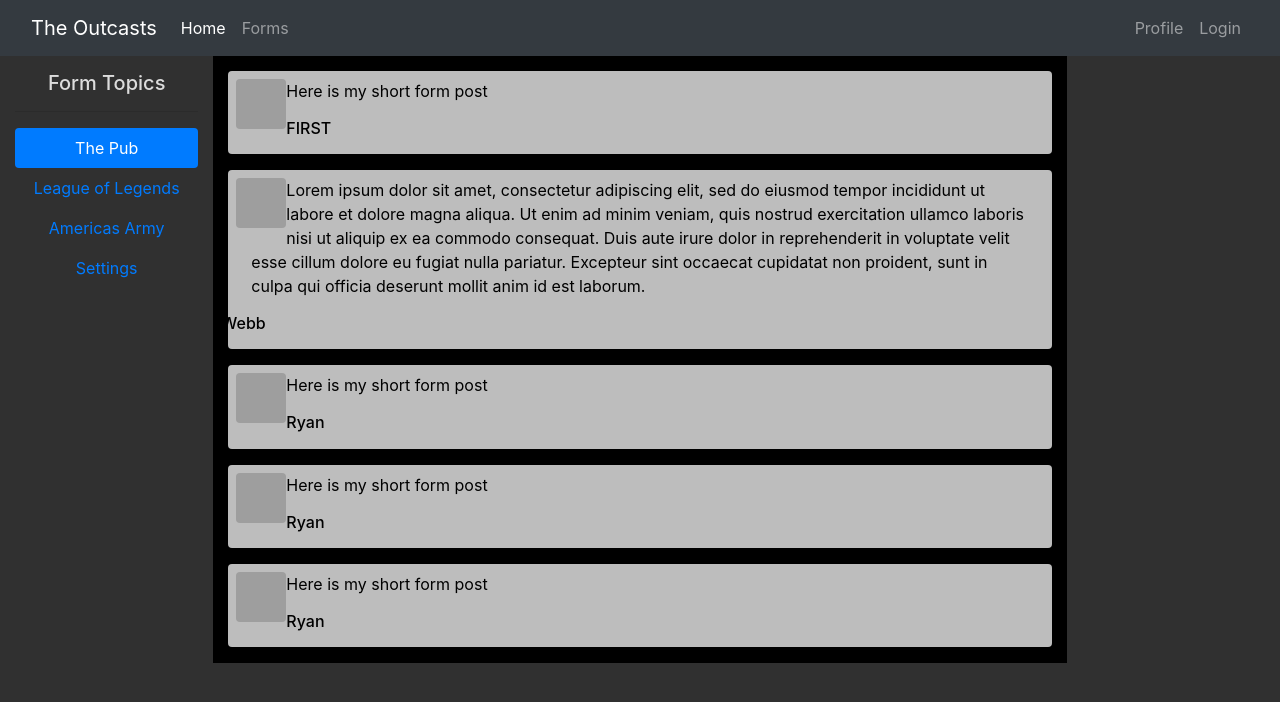
After one commit to OcWebb/Outcasts-Website, a Flask app: page /forms/ in a window 1280 px wide. The commit adds this page. Shown: the top 702 px of the page. Run offline with Flask 2, Linux system fonts and the light colour scheme; some libraries are stand-ins or nearby versions; grey boxes are pictures that could not be loaded.

Commit message:
- basic layout of the site

```diff
--- a/app_package/routes.py
+++ b/app_package/routes.py
@@ -1,7 +1,47 @@
 from flask import render_template
 from app_package import app
+"""
+members list with classes
+--form banner for user
+    profile pic
+    username
+    online list with mmbers list
+
+"""
+posts = [
+    {
+        'username': 'FIRST',
+        'content': 'Here is my short form post',
+        'pic': 'https://pngimage.net/wp-content/uploads/2018/05/default-user-profile-image-png-7.png'
+    },
+    {
+        'username': 'Webb',
+        'content': 'Lorem ipsum dolor sit amet, consectetur adipiscing elit, sed do eiusmod tempor incididunt ut labore et dolore magna aliqua. Ut enim ad minim veniam, quis nostrud exercitation ullamco laboris nisi ut aliquip ex ea commodo consequat. Duis aute irure dolor in reprehenderit in voluptate velit esse cillum dolore eu fugiat nulla pariatur. Excepteur sint occaecat cupidatat non proident, sunt in culpa qui officia deserunt mollit anim id est laborum.',
+        'pic': 'https://pngimage.net/wp-content/uploads/2018/05/default-user-profile-image-png-7.png'
+    },
+    {
+        'username': 'Ryan',
+        'content': 'Here is my short form post',
+        'pic': 'https://pngimage.net/wp-content/uploads/2018/05/default-user-profile-image-png-7.png'
+    },
+    {
+        'username': 'Ryan',
+        'content': 'Here is my short form post',
+        'pic': 'https://pngimage.net/wp-content/uploads/2018/05/default-user-profile-image-png-7.png'
+    },
+    {
+        'username': 'Ryan',
+        'content': 'Here is my short form post',
+        'pic': 'https://pngimage.net/wp-content/uploads/2018/05/default-user-profile-image-png-7.png'
+    }
+]
 
 
-@app.route('/', methods=['POST', 'GET'])
+@app.route('/', methods=['GET'])
 def index():
-    return render_template('base.html')
+    return render_template('home.html')
+
+
+@app.route('/forms/', methods=['GET', 'POST'])
+def forms():
+    return render_template('forms.html', posts=posts)
--- a/app_package/static/css/main.css
+++ b/app_package/static/css/main.css
@@ -1,15 +1,31 @@
 body{
-    background-color: #c9f4ff;
+    background-color: #303030;
+    color: gainsboro;
+    padding-top: 55px;
 }
 
 .left-sidebar {
-    background-color: #93d4ff;
+    background-color: #303030;
 }
 
 .main-content {
-    background-color: #3ef9ea;
+    background-color: black;
 }
 
 .right-sidebar {
-    background-color: #93d4ff;
+    background-color: #303030;
 }
+
+.formPost {
+    background-color: #bdbdbd;
+    color: black;
+}
+
+.profile-pic {
+    width: 50px;
+    height: 50px;
+}
+
+.user-info {
+    padding-left: 0;
+}
--- a/app_package/templates/base.html
+++ b/app_package/templates/base.html
@@ -8,12 +8,14 @@
     <meta http-equiv="X-UA-Compatible" content="ie=edge">
     <link rel="stylesheet" href="https://stackpath.bootstrapcdn.com/bootstrap/4.4.1/css/bootstrap.min.css" integrity="sha384-Vkoo8x4CGsO3+Hhxv8T/Q5PaXtkKtu6ug5TOeNV6gBiFeWPGFN9MuhOf23Q9Ifjh" crossorigin="anonymous">
     <link rel="stylesheet" href="{{ url_for('static', filename='css/main.css') }}">
+
     <title>The Outcasts</title>
 </head>
 
 <body>
-    <nav class="navbar navbar-expand-lg navbar-light bg-light">
-    <a class="navbar-brand" href="#">The Outcasts</a>
+    <nav class="navbar navbar-expand-lg navbar-dark bg-dark fixed-top">
+        <div class="container-fluid">
+            <a class="navbar-brand" href="/">The Outcasts</a>
             <button class="navbar-toggler" type="button" data-toggle="collapse" data-target="#navbarSupportedContent" aria-controls="navbarSupportedContent" aria-expanded="false" aria-label="Toggle navigation">
                 <span class="navbar-toggler-icon"></span>
             </button>
@@ -21,40 +23,40 @@
             <div class="collapse navbar-collapse" id="navbarSupportedContent">
                 <ul class="navbar-nav mr-auto">
                     <li class="nav-item active">
-            <a class="nav-link" href="#">Home</a>
+                        <a class="nav-link" href="/">Home</a>
                     </li>
                     <li class="nav-item">
-            <a class="nav-link" href="#">Form</a>
-        </li>
-        <li class="nav-item dropdown">
-            <a class="nav-link dropdown-toggle" href="#" id="navbarDropdown" role="button" data-toggle="dropdown" aria-haspopup="true" aria-expanded="false">
-            Games
-            </a>
-            <div class="dropdown-menu" aria-labelledby="navbarDropdown">
-            <a class="dropdown-item" href="#">Americas Army</a>
-            <a class="dropdown-item" href="#">Warzone</a>
-            <div class="dropdown-divider"></div>
-            <a class="dropdown-item" href="#">Something else here</a>
-            </div>
+                        <a class="nav-link" href="/forms/">Forms</a>
                     </li>
                 </ul>
-        <form class="form-inline my-2 my-lg-0">
-        <input class="form-control mr-sm-2" type="search" placeholder="Search" aria-label="Search">
-        <button class="btn btn-outline-success my-2 my-sm-0" type="submit">Search</button>
-        </form>
+                <ul class="nav navbar-nav navbar-right">
+                    <li class="nav-item">
+                        <a class="nav-link" href="#">Profile</a>
+                    </li>
+                    <li class="nav-item">
+                        <a class="nav-link" href="#">Login</a>
+                    </li>
+                </ul>
+            </div>
         </div>
     </nav>
+    <div class="container-fluid">
         <div class="row">
-        <div class="col left-sidebar">
-            <h3>sidebar left</h3>
+            <div class="col-lg-2 col-md-2 col-sm-2 col-xs-2 left-sidebar">
+                {% block sidebarLeft %} {% endblock %}
             </div>
-        <div class="col-8 main-content">
-            <h1>Main Content</h1>
+            <div class="col-lg-8 col-md-10 col-sm-10 col-xs-10 main-content">
+                {% block mainContent %} {% endblock %}
             </div>
-        <div class="col right-sidebar">
-            <h3>sidebar right</h3>
+            <div class="col-lg-2 hidden-md hidden-sm hidden-xs right-sidebar">
+                <!--<iframe class="col-lg-12 col-md-12" src="https://discordapp.com/widget?id=154070770656608256&theme=dark" width="300" height="400" allowtransparency="true" frameborder="0"></iframe>-->
             </div>
         </div>
+    </div>
+
+    <script src="https://code.jquery.com/jquery-3.3.1.slim.min.js" integrity="sha384-q8i/X+965DzO0rT7abK41JStQIAqVgRVzpbzo5smXKp4YfRvH+8abtTE1Pi6jizo" crossorigin="anonymous"></script>
+    <script src="https://cdnjs.cloudflare.com/ajax/libs/popper.js/1.14.7/umd/popper.min.js" integrity="sha384-UO2eT0CpHqdSJQ6hJty5KVphtPhzWj9WO1clHTMGa3JDZwrnQq4sF86dIHNDz0W1" crossorigin="anonymous"></script>
+    <script src="https://stackpath.bootstrapcdn.com/bootstrap/4.3.1/js/bootstrap.min.js" integrity="sha384-JjSmVgyd0p3pXB1rRibZUAYoIIy6OrQ6VrjIEaFf/nJGzIxFDsf4x0xIM+B07jRM" crossorigin="anonymous"></script>
 </body>
 
 </html>
--- /dev/null
+++ b/app_package/templates/forms.html
@@ -0,0 +1,31 @@
+{% extends 'base.html' %}
+
+{% block mainContent %}
+
+{% for post in posts %}
+
+<div class="container-fluid rounded formPost my-3 p-2">
+    <div class="container user-info col-s-1">
+        <img src={{ post.pic }} alt="" class="rounded float-left profile-pic">
+    </div>
+
+    <div class="container col">
+        <p>{{ post.content }}</p>
+    </div>
+    <h6 class="row">{{ post.username }}</h6>
+</div>
+
+{% endfor %}
+
+{% endblock %}
+
+{% block sidebarLeft %}
+<h5 class="text-center pt-3">Form Topics</h1>
+<hr class="solid">
+<div class="nav flex-column nav-pills" role="tablist" aria-orientation="vertical">
+    <a class="nav-link text-sm-center active" data-toggle="pill" href="#v-pills-home" role="tab">The Pub</a>
+    <a class="nav-link text-sm-center" data-toggle="pill" href="#v-pills-profile" role="tab">League of Legends</a>
+    <a class="nav-link text-sm-center" data-toggle="pill" href="#v-pills-messages" role="tab">Americas Army</a>
+    <a class="nav-link text-sm-center" data-toggle="pill" href="#v-pills-settings" role="tab">Settings</a>
+</div>
+{% endblock %}
--- /dev/null
+++ b/app_package/templates/home.html
@@ -0,0 +1,5 @@
+{% extends 'base.html' %}
+
+{% block mainContent %}
+<h1 class="display-1"></h1>
+{% endblock %}
```
Also changed, not shown: app_package/static/images/default-user-2.png (added), app_package/static/images/discord.png (added), app_package/templates/form-posts.html (added). Lines whose indentation alone changed are shown as unchanged.
